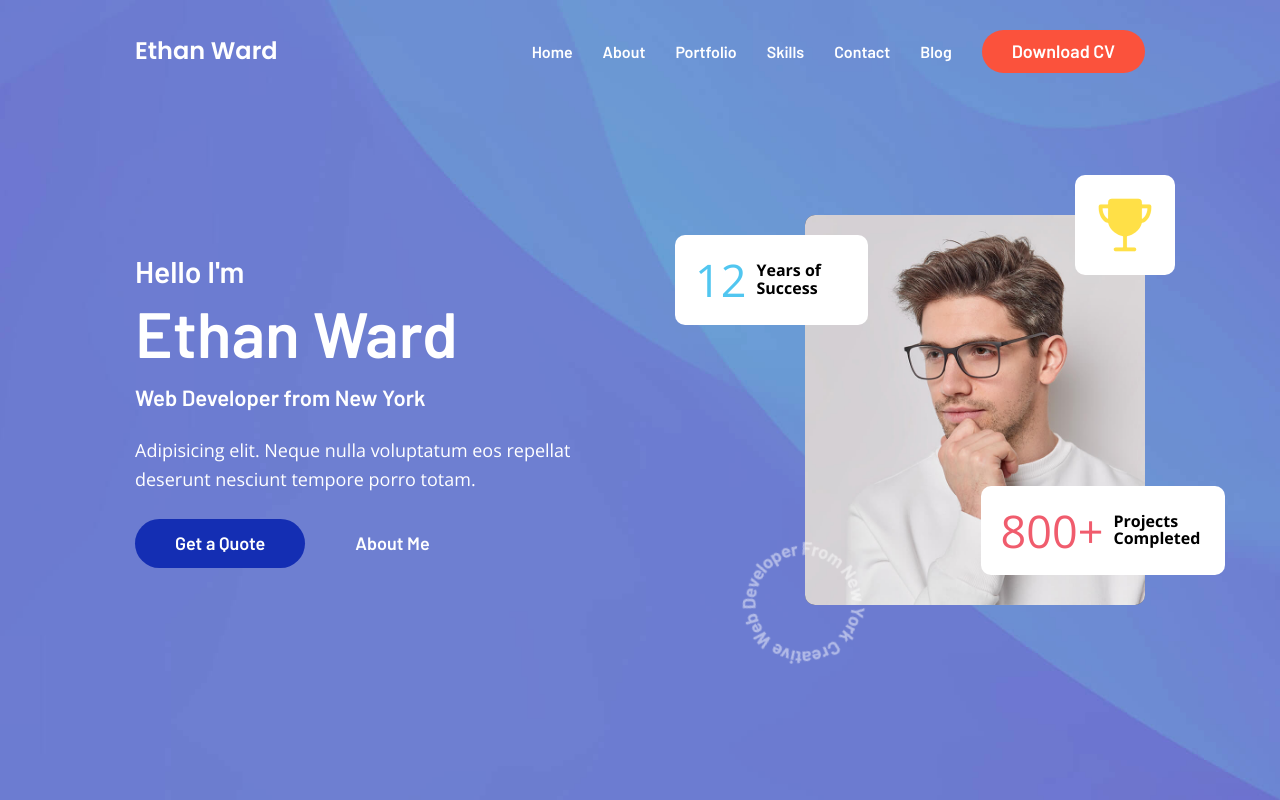
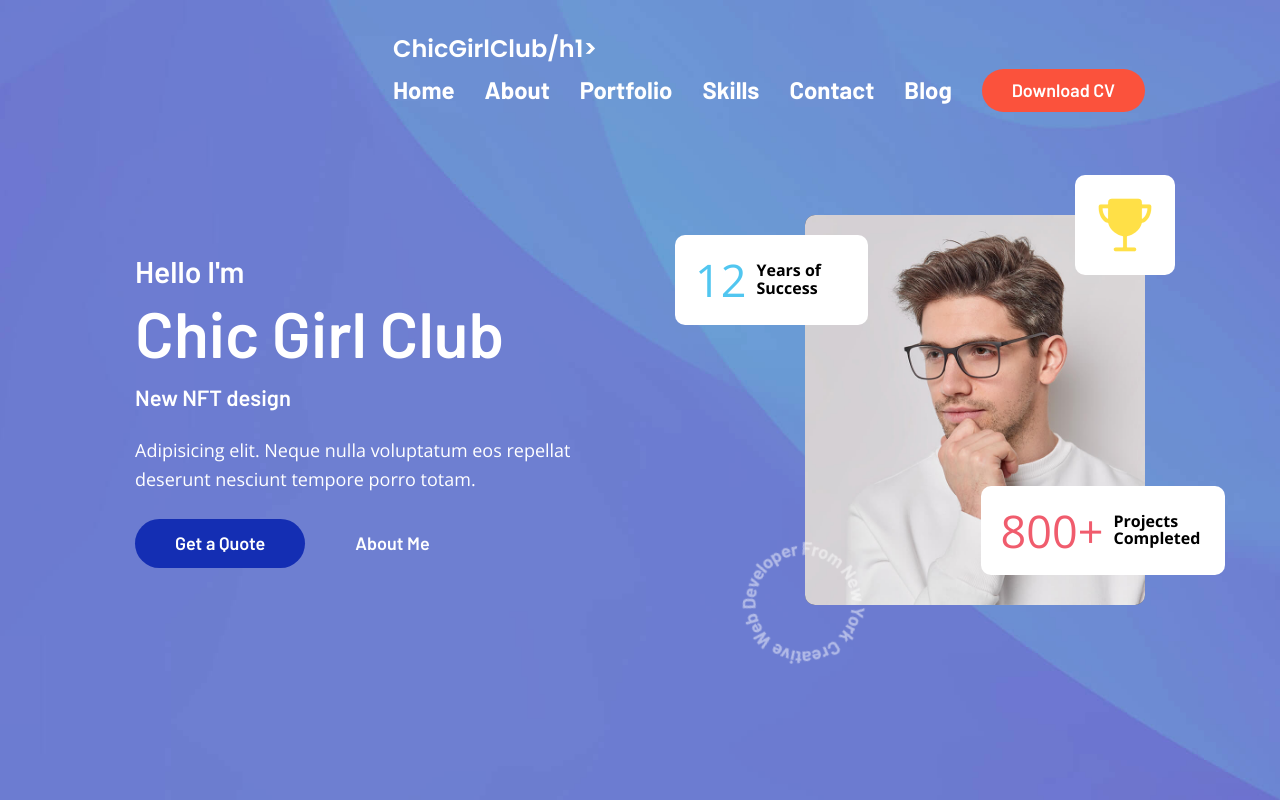
Before and after one commit to chicgirlclub/chicgirlclub.github.io, a plain HTML site: page portfolio-master/index.html in a window 1280 px wide. Shown: the top 800 px of the page. Drawn offline with nearby package versions, Linux system fonts and the light colour scheme.

Commit message:
Update index.html

```diff
--- a/portfolio-master/index.html
+++ b/portfolio-master/index.html
@@ -5,7 +5,7 @@
   <meta charset="UTF-8">
   <meta http-equiv="X-UA-Compatible" content="IE=edge">
   <meta name="viewport" content="width=device-width, initial-scale=1.0">
-  <title>Ethan Ward - Web Developer from New York</title>
+  <title>Chic Girl Clubk</title>
 
   <!--
     - favicon
@@ -37,7 +37,7 @@
     <div class="container">
 
       <a href="#">
-        <h1 class="logo">Ethan Ward</h1>
+        <h1 class="logo">ChicGirlClub/h1>
       </a>
 
       <button class="nav-toggle-btn" aria-label="Toggle Menu" data-nav-toggle-btn>
@@ -126,7 +126,7 @@
 
             <h2 class="hero-title">
               <span>Hello I'm</span>
-              <strong>Ethan Ward</strong> Web Developer from New York
+              <strong>Chic Girl Club</strong> New NFT design
             </h2>
 
             <p class="hero-text">
```
